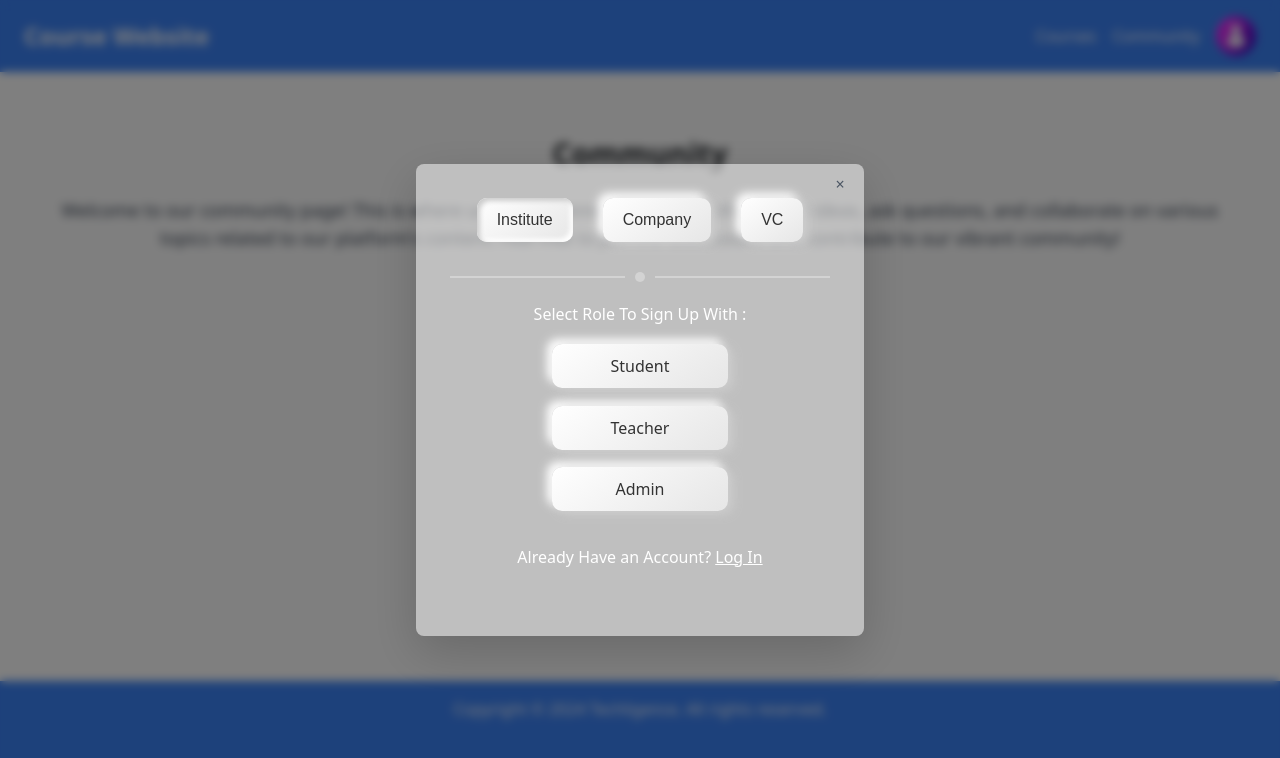
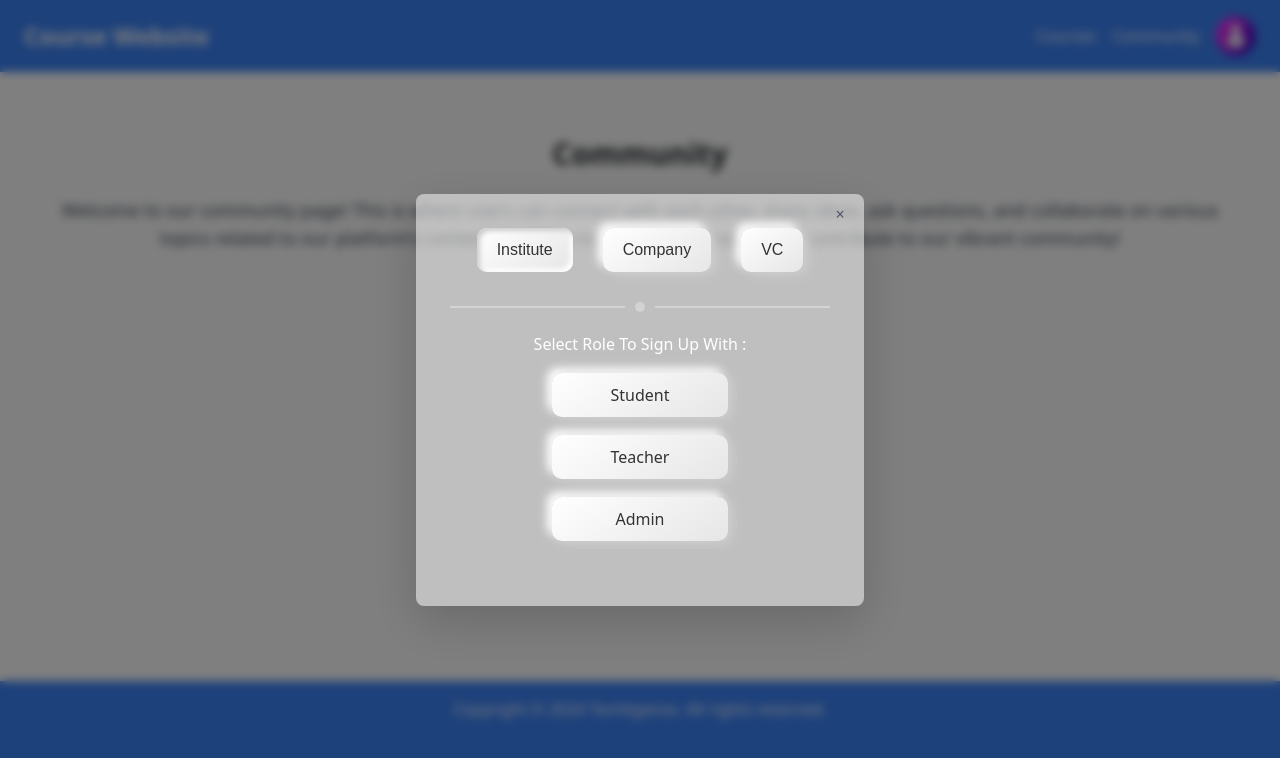
Before and after one commit to sharayuanuse/Techligence, a React (Create React App) app: page /community in a window 1280 px wide. Both pictures are taken after a click on the element 1236 px from the left and 36 px from the top of the page. Shown: the top 758 px of the page. Built offline with nearby package versions, Linux system fonts and the light colour scheme.

Commit message:
fixed the login option being visible while sub role selection

```diff
--- a/src/pages/SignUpPage/SignupModal.js
+++ b/src/pages/SignUpPage/SignupModal.js
@@ -81,7 +81,7 @@ const SignupModal = ({ isOpen, onClose }) => {
             <button
               className="soft-button back-button"
               onClick={handleBackClick}
-              style={{position:'absolute', padding:'0'}}
+              style={{ position: "absolute", padding: "0" }}
               title="Back"
             >
               <img src={backButton} draggable="false" />
@@ -101,7 +101,9 @@ const SignupModal = ({ isOpen, onClose }) => {
               {activeIndex === 1 && !subRole && (
                 <CompanyRoleSelection setSubRole={setSubRole} />
               )}
-              {activeIndex === 1 && subRole === "Employee" && <EmployeeSignup />}
+              {activeIndex === 1 && subRole === "Employee" && (
+                <EmployeeSignup />
+              )}
               {activeIndex === 1 && subRole === "Manager" && <ManagerSignup />}
               {activeIndex === 1 && subRole === "Admin" && <AdminSignup />}
 
@@ -115,6 +117,7 @@ const SignupModal = ({ isOpen, onClose }) => {
             <LoginForm />
           )}
 
+          {subRole && (
             <p
               style={{
                 textAlign: "center",
@@ -128,6 +131,7 @@ const SignupModal = ({ isOpen, onClose }) => {
                 : "Don't Have an Account? "}
               <u>{!loginRequested ? "Log In" : "Sign Up"}</u>
             </p>
+          )}
         </div>
         <div className="mb-4"></div>
       </div>
```
Lines whose indentation alone changed are shown as unchanged.
